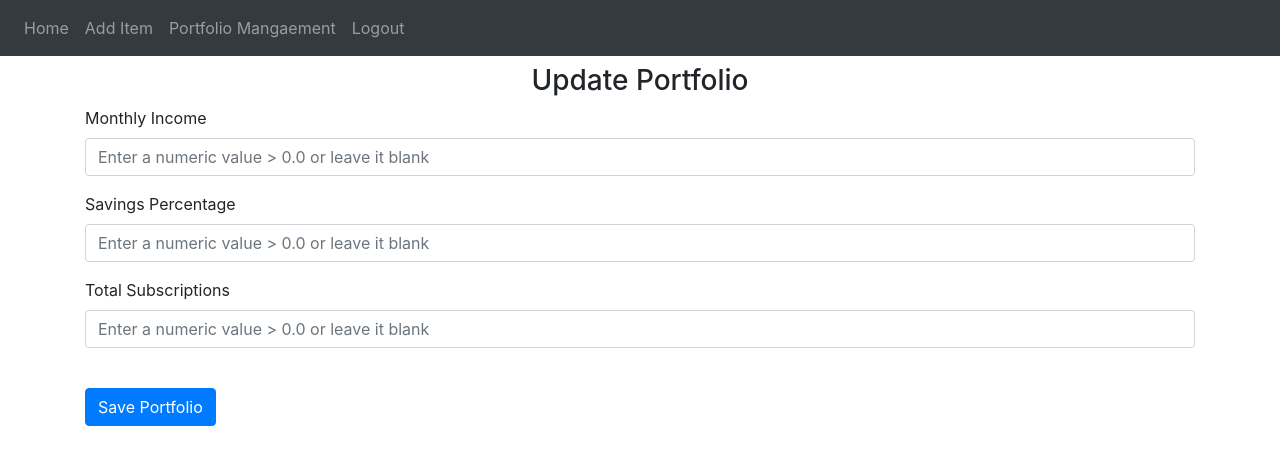
After one commit to SaumyaKhati/EasyMoney, a Flask app: page /portfolio/update in a window 1280 px wide. The commit adds this page. Shown: the top 465 px of the page. Run offline with Flask 2, Linux system fonts and the light colour scheme; a user stored in the database is signed in; some libraries are stand-ins or nearby versions.

Commit message:
Add updating portfolio functionality

```diff
--- a/website/templates/base.html
+++ b/website/templates/base.html
@@ -26,9 +26,9 @@
             <div class="navbar-nav">
                 {% if user.is_authenticated %}
                     <a class="nav-item nav-link" id="home" href="/">Home</a>
-                    <a class="nav-item nav-link" id="logout" href="/logout">Logout</a>
                     <a class="nav-item nav-link" id="add" href="/add">Add Item</a>
                     <a class="nav-item nav-link" id="portfolio" href="/portfolio">Portfolio Mangaement</a>
+                    <a class="nav-item nav-link" id="logout" href="/logout">Logout</a>
                 {% else %}
                     <a class="nav-item nav-link" id="register" href="/register">Register</a>
                     <a class="nav-item nav-link" id="login" href="/login">Login</a>
--- a/website/templates/portfolio.html
+++ b/website/templates/portfolio.html
@@ -25,4 +25,6 @@
             </tr>
         </tbody>
     </table>
+    <br />
+    <a href="/portfolio/update" type="update" class="btn btn-primary">Update Portfolio</a>
 {% endblock %}
--- /dev/null
+++ b/website/templates/update_portfolio.html
@@ -0,0 +1,40 @@
+{% extends "base.html" %}
+{% block title %}Update Portfolio{% endblock %}
+
+{% block content %}
+    <form method="POST">
+        <h3 align="center">Update Portfolio</h3>
+        <div class="form-group">
+            <label for="monthly_income">Monthly Income</label>
+            <input
+                type="text"
+                class="form-control"
+                id="monthly_income"
+                name="monthly_income"
+                placeholder="Enter a numeric value > 0.0 or leave it blank"
+            />
+        </div>
+        <div class="form-group">
+            <label for="savings_percent">Savings Percentage</label>
+            <input
+                type="text"
+                class="form-control"
+                id="savings_percent"
+                name="savings_percent"
+                placeholder="Enter a numeric value > 0.0 or leave it blank"
+            />
+        </div>
+        <div class="form-group">
+            <label for="subscription_total">Total Subscriptions</label>
+            <input
+                type="text"
+                class="form-control"
+                id="subscription_total"
+                name="subscription_total"
+                placeholder="Enter a numeric value > 0.0 or leave it blank"
+            />
+        </div>
+        <br />
+        <button type="submit" class="btn btn-primary">Save Portfolio</button>
+    </form>
+{% endblock %}
--- a/website/views.py
+++ b/website/views.py
@@ -1,5 +1,7 @@
 from flask import Blueprint, render_template, request, flash
+from flask.helpers import url_for
 from flask_login import login_required, current_user
+from werkzeug.utils import redirect
 from website.models import Transaction, Portfolio
 from . import db, constant
 from sqlalchemy import desc
@@ -26,6 +28,48 @@ def portfolio():
         monthly_income=monthly_income,
         savings_percent=savings_percent,
         subscription_total=subscription_total)
+
+@views.route('/portfolio/update', methods=['GET', 'POST'])
+@login_required
+def update():
+    if request.method == 'POST':
+        monthly_income = request.form.get('monthly_income')
+        savings_percent = request.form.get('savings_percent')
+        subscription_total = request.form.get('subscription_total')
+        update_income = True if (monthly_income != '') else False
+        update_savings = True if (savings_percent != '') else False
+        update_subs = True if (subscription_total != '') else False
+
+        # Validate input.
+        try:
+            monthly_income = float(monthly_income) if update_income else 0
+            savings_percent = float(savings_percent) if update_savings else 0
+            subscription_total = float(subscription_total) if update_subs else 0
+
+            # Can't have negative income, costs or saving %
+            if monthly_income < 0 or savings_percent < 0 or subscription_total < 0:
+                flash('Please enter non-negative numeric values!', category='error')
+            else:
+                flash('Portfolio successfully updated!', category='success')
+                # Store portfolio var.
+                user_portfolio= db.session.query(Portfolio).\
+                    filter_by(user_id=current_user.id)
+
+                # Update relevant values.
+                if update_income:
+                    user_portfolio.update({'monthly_income':monthly_income})
+                if update_savings:
+                    user_portfolio.update({'savings_percent':savings_percent})
+                if update_subs:
+                    user_portfolio.update({'subscription_total':subscription_total})
+                db.session.commit()
+                return redirect(url_for('views.portfolio'))
+
+        except:
+            flash('Please enter valid numeric values for the fields!', category='error')
+
+    return render_template('update_portfolio.html', user=current_user)
+
 
 @views.route('/add', methods=['GET', 'POST'])
 @login_required
```
Also changed, not shown: website/database.db.
